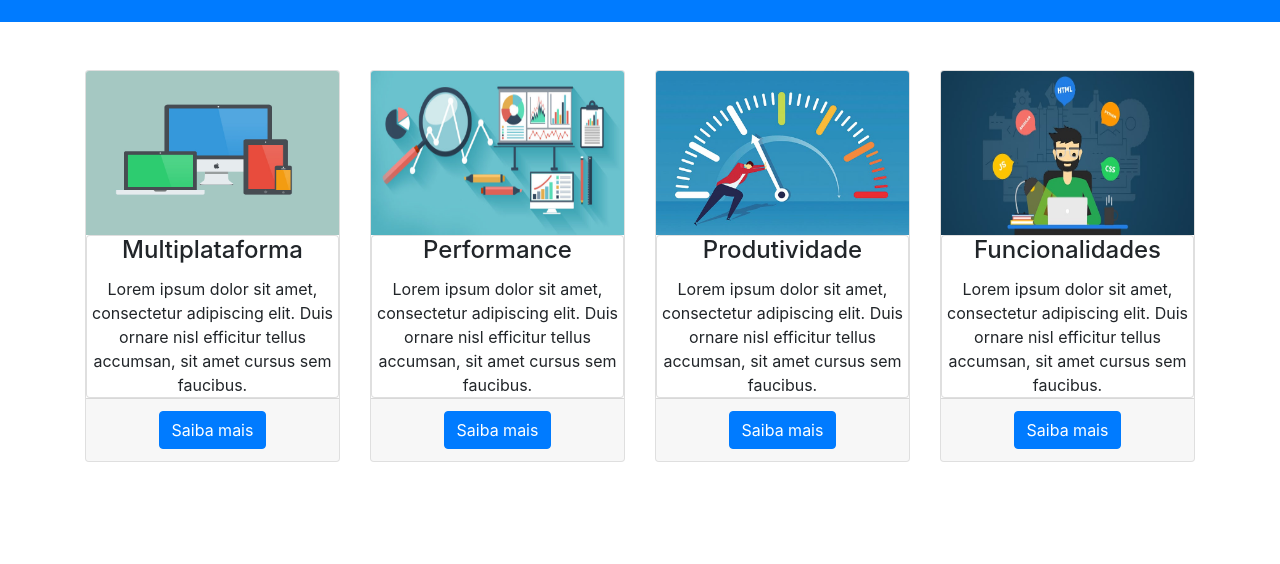
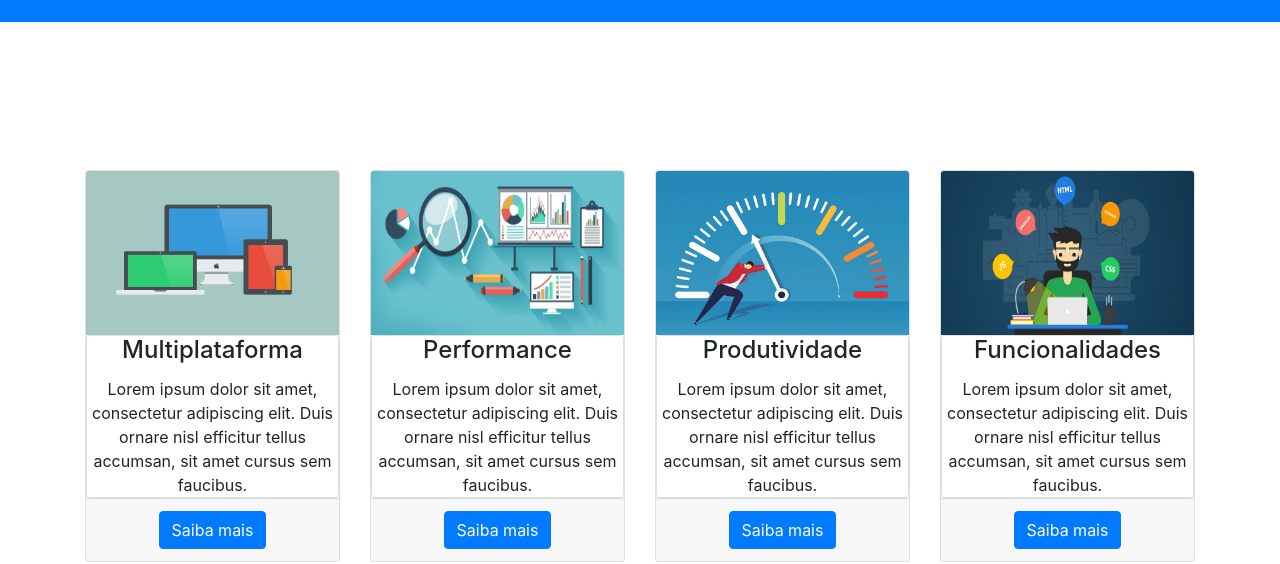
Before and after one commit to gabiabbate/loja-virtual-angular, an Angular app: page / in a window 1280 px wide. Shown: the part 374-938 px from the top of the page. Before the commit the page ends 860 px from the top, so only its background shows below. Built offline with nearby package versions, Linux system fonts and the light colour scheme.

Commit message:
adicionando css

```diff
--- a/src/styles.css
+++ b/src/styles.css
@@ -1 +1,16 @@
-/* You can add global styles to this file, and also import other style files */
+.main-container{
+    padding-top: 100px;
+    padding-right: 15px;
+    padding-left: 15px;
+    padding-bottom: 100px;
+
+    margin-right: auto;
+    margin-left: auto;
+
+    overflow: hidden;
+}
+
+.footer{
+    height: 50px;
+    text-align: center;
+}
```
